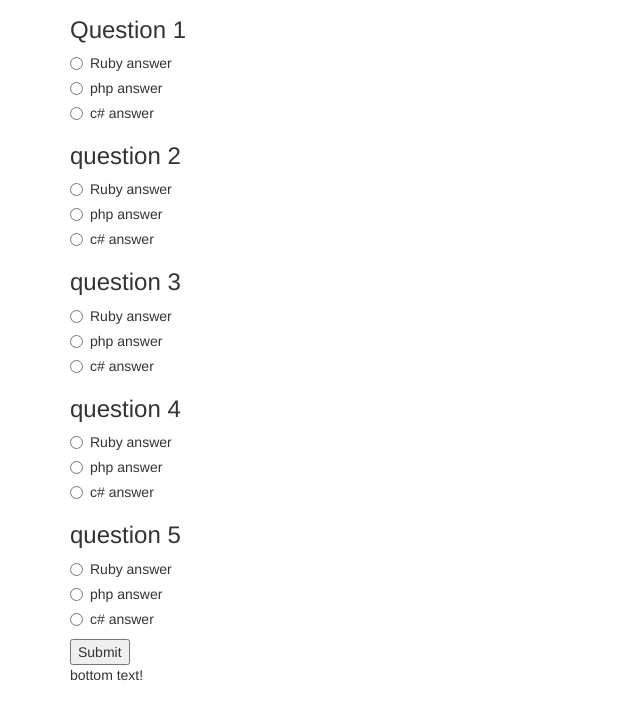
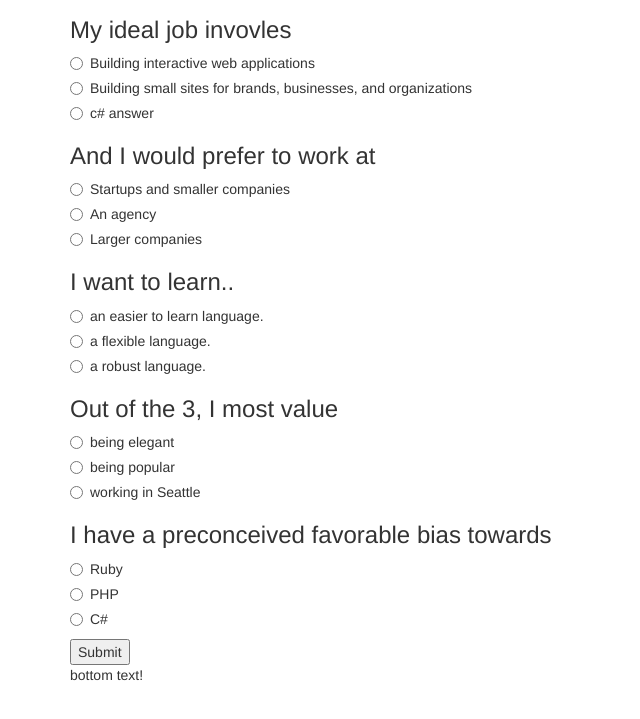
Before and after one commit to Johnmichael/track-suggester, a plain HTML site: page index.html in a window 1280 px wide. Shown: the part 63-782 px from the top of the page, without its empty margins (0-640 px from the left). Drawn offline with Linux system fonts and the light colour scheme.

Commit message:
Finish quiz

```diff
--- a/index.html
+++ b/index.html
@@ -31,11 +31,11 @@
 
   <div class="question">
       <div class="radio">
-        <h3 class="titlequestion">Question 1</h3>
-        <label><input type="radio" name="question1" value="ruby1">Ruby answer</label>
+        <h3 class="titlequestion">My ideal job invovles</h3>
+        <label><input type="radio" name="question1" value="ruby1">Building interactive web applications</label>
       </div>
       <div class="radio">
-        <label><input type="radio" name="question1" value="php1">php answer</label>
+        <label><input type="radio" name="question1" value="php1">Building small sites for brands, businesses, and organizations </label>
       </div>
       <div class="radio">
         <label><input type="radio" name="question1" value="csharp1">c# answer</label>
@@ -43,50 +43,50 @@
   </div>
   <div class="question">
       <div class="radio">
-        <h3 class="titlequestion">question 2</h3>
-        <label><input type="radio" name="question2" value="ruby2">Ruby answer</label>
+        <h3 class="titlequestion">And I would prefer to work at</h3>
+        <label><input type="radio" name="question2" value="ruby2">Startups and smaller companies</label>
       </div>
       <div class="radio">
-        <label><input type="radio" name="question2" value="php2">php answer</label>
+        <label><input type="radio" name="question2" value="php2">An agency</label>
       </div>
       <div class="radio">
-        <label><input type="radio" name="question2" value="csharp2">c# answer</label>
+        <label><input type="radio" name="question2" value="csharp2">Larger companies</label>
       </div>
   </div>
   <div class="question">
       <div class="radio">
-        <h3 class="titlequestion">question 3</h3>
-        <label><input type="radio" name="question3" value="ruby3">Ruby answer</label>
+        <h3 class="titlequestion">I want to learn..</h3>
+        <label><input type="radio" name="question3" value="ruby3">an easier to learn language.</label>
       </div>
       <div class="radio">
-        <label><input type="radio" name="question3" value="php3">php answer</label>
+        <label><input type="radio" name="question3" value="php3">a flexible language.</label>
       </div>
       <div class="radio">
-        <label><input type="radio" name="question3" value="csharp3">c# answer</label>
+        <label><input type="radio" name="question3" value="csharp3">a robust language.</label>
       </div>
   </div>
 <div class="question">
     <div class="radio">
-      <h3 class="titlequestion">question 4</h3>
-      <label><input type="radio" name="question4" value="ruby4">Ruby answer</label>
+      <h3 class="titlequestion">Out of the 3, I most value</h3>
+      <label><input type="radio" name="question4" value="ruby4">being elegant</label>
     </div>
     <div class="radio">
-      <label><input type="radio" name="question4" value="php4">php answer</label>
+      <label><input type="radio" name="question4" value="php4">being popular</label>
     </div>
     <div class="radio">
-      <label><input type="radio" name="question4" value="csharp4">c# answer</label>
+      <label><input type="radio" name="question4" value="csharp4">working in Seattle</label>
     </div>
 </div>
 <div class="question">
     <div class="radio">
-      <h3 class="titlequestion">question 5</h3>
-      <label><input type="radio" name="question5" value="ruby5">Ruby answer</label>
+      <h3 class="titlequestion">I have a preconceived favorable bias towards</h3>
+      <label><input type="radio" name="question5" value="ruby5">Ruby</label>
     </div>
     <div class="radio">
-      <label><input type="radio" name="question5" value="php5">php answer</label>
+      <label><input type="radio" name="question5" value="php5">PHP</label>
     </div>
     <div class="radio">
-      <label><input type="radio" name="question5" value="csharp5">c# answer</label>
+      <label><input type="radio" name="question5" value="csharp5">C#</label>
     </div>
 </div>
 <button class:="btn-success" name="test" type="submit" id=submitbutton>Submit</button>
@@ -121,36 +121,6 @@
 </div></div></div></div></div></div>
   </div>
 
-
-  <!-- <div class="form-group">  old form
-    <label for="exampleSelect1">Language</label>
-      <p> I would perfer working <select class="form-control" id="q1ans"> </p>
-      <option>in a cubicle</option>
-      <option>in a forest</option>
-      <option>by myself</option>
-    </select>
-  </div>
-  <div class="form-group">
-    <label for="exampleSelect1"></label>
-      <p>, and I <select class="form-control" id="q1mult">
-      <option>feel strongly about this.</option>
-      <option>somewhat care about this.</option>
-      <option>don't really care about this.</option>
-    </select></p>
-  </div>
-
-
-  <div class="form-group">
-    <label for="exampleSelect1"></label>
-      <p> <select class="form-control" type ="dropdown" name="mult">
-      <option>This is important to me.</option>
-      <option>This is not inmportant to me.</option>
-    </select></p>
-  </div>-->
-
-
-
-
   </div>
 </body>
 
```
